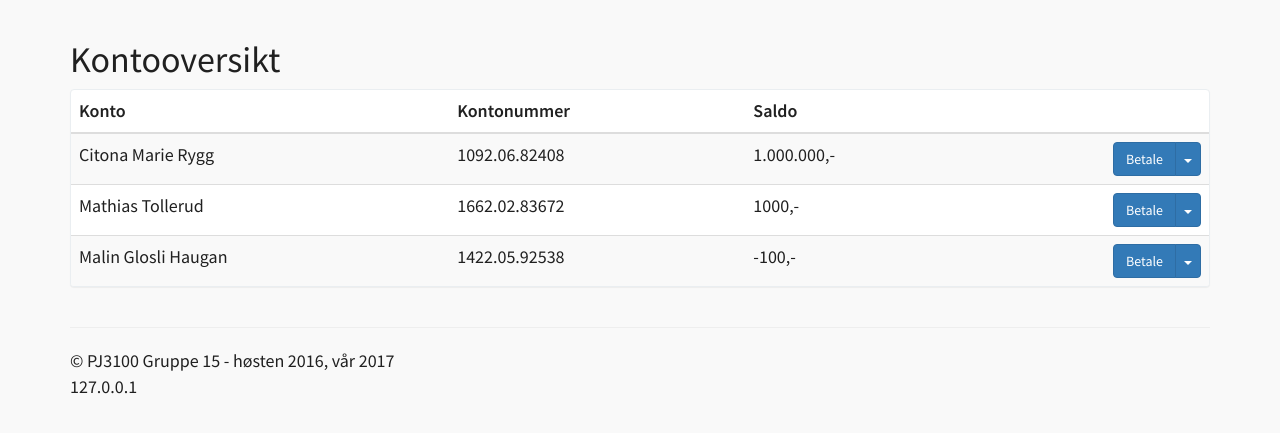
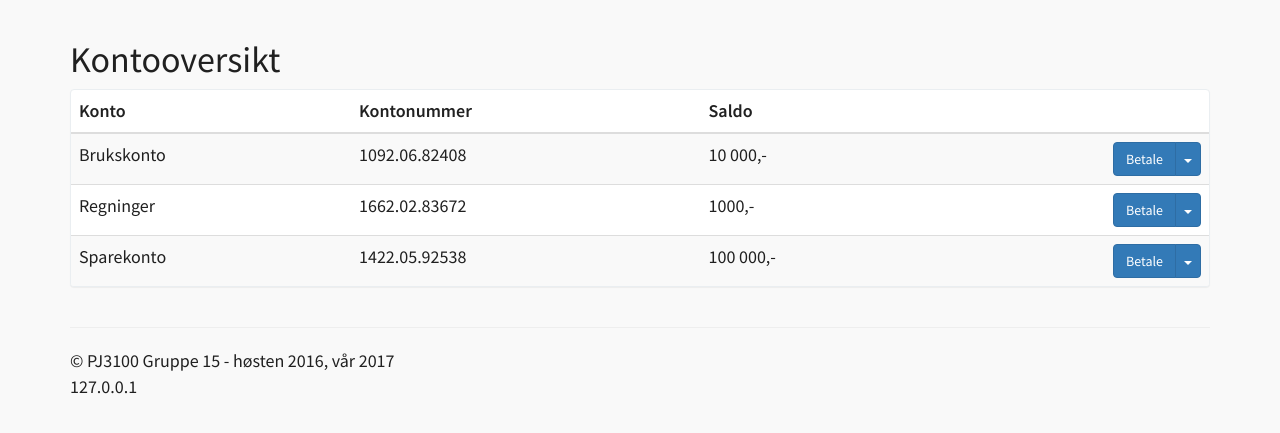
Before and after one commit to Bragalund/DNB-Z, a PHP site: page /accountOverview.php in a window 1280 px wide. Shown: the part 271-704 px from the top of the page. Run offline with PHP 8.4, Linux system fonts and the light colour scheme; the visitor is signed in with stand-in values (Sample User, id 1); data that the repository does not hold is empty.

Commit message:
Changed some account stuff

```diff
--- a/accountOverview.php
+++ b/accountOverview.php
@@ -27,9 +27,9 @@ require_once("assets/common/inc/navbar.php");
 					</thead>
 					<tbody>
 						<tr>
-							<td>Citona Marie Rygg</td>
+							<td>Brukskonto</td>
 							<td>1092.06.82408</td>
-							<td>1.000.000,-</td>
+							<td>10 000,-</td>
 							<td class="text-right text-xs-left">
 								<div class="btn-group">
 									<button type="button" class="btn btn-primary">Betale</button>
@@ -47,7 +47,7 @@ require_once("assets/common/inc/navbar.php");
 							</td>
 						</tr>
 						<tr>
-							<td>Mathias Tollerud</td>
+							<td>Regninger</td>
 							<td>1662.02.83672</td>
 							<td>1000,-</td>
 							<td class="text-right text-xs-left">
@@ -67,9 +67,9 @@ require_once("assets/common/inc/navbar.php");
 							</td>
 						</tr>
 						<tr>
-							<td>Malin Glosli Haugan</td>
+							<td>Sparekonto</td>
 							<td>1422.05.92538</td>
-							<td>-100,-</td>
+							<td>100 000,-</td>
 							<td class="text-right text-xs-left">
 								<div class="btn-group">
 									<button type="button" class="btn btn-primary">Betale</button>
```
